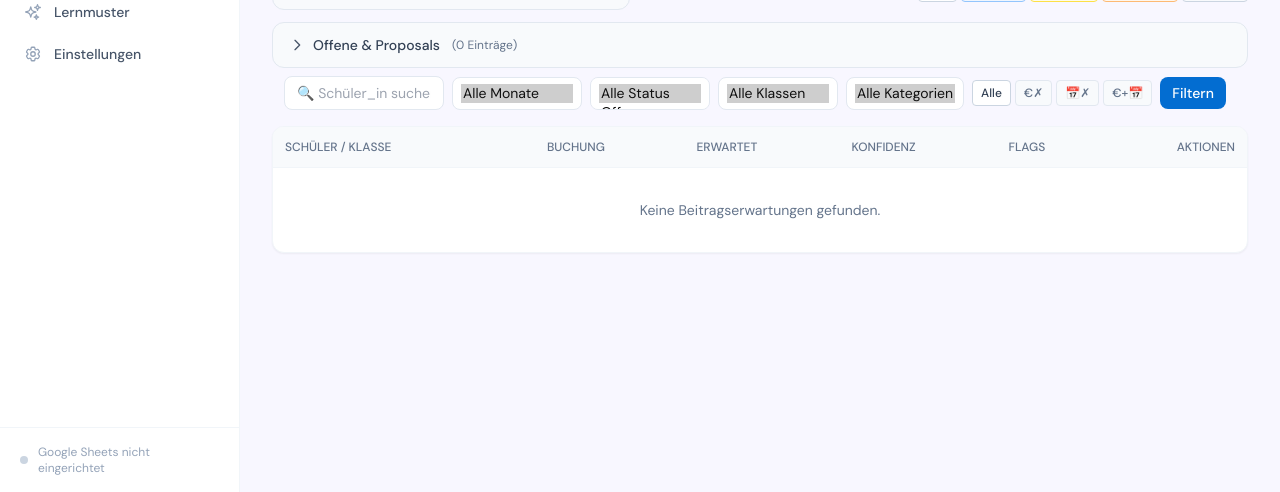
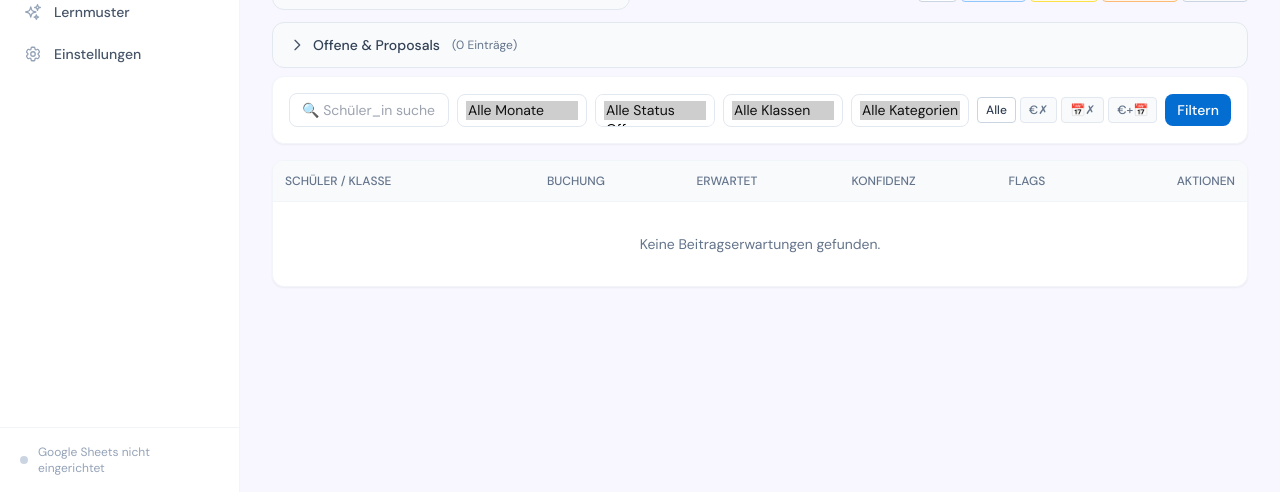
Before and after one commit to minhvn-main/habit-log, a Python web app: template Projects/ONE Berlin/Monatsbeitrag/templates/abgleich.html in a window 1280 px wide. Shown: the part 308-800 px from the top of the page. Run offline with Jinja, Linux system fonts and the light colour scheme; the template is opened without the code that fills it, so the values that code supplies are empty; some libraries are stand-ins or nearby versions.

Commit message:
Fix: Weiße Sektionen konsistent — Überschriften & Filter in Weiß wrappen
- import.html: "Import-Verlauf"-Überschrift mit Header-Struktur in Weiß
- buchungen.html: Tabellenheader in overflow-x-auto div wrappen
- gelernte_zuordnungen.html: Dupliziertes "X Muster gespeichert" entfernen
- abgleich.html:
  * Filter-Form in weiße Section wrappen (Erwartungen-Tab)
  * Filter-Bar für "Nicht zugeordnete Zahlungen" in Weiß
  * Filter-Bar für "Offene Abbuchungen" in Weiß

Alle Überschriften, Filter und Tabellenheader sind jetzt auf weißem Hintergrund
statt auf dem grauen Background — konsistent mit Dashboard-Design.

Co-Authored-By: Claude Haiku 4.5 <noreply@anthropic.com>

```diff
--- a/Projects/ONE Berlin/Monatsbeitrag/templates/abgleich.html
+++ b/Projects/ONE Berlin/Monatsbeitrag/templates/abgleich.html
@@ -329,9 +329,10 @@ document.body.addEventListener('htmx:afterSwap', function(e) {
         <span class="text-slate-500 text-xs font-normal ml-1">(<span id="offene-count">{{ _aktive|length }}</span> Einträge)</span>
     </summary>
     <!-- Filter-Leiste (innerhalb der Sektion) -->
-    <form method="get" id="filter-form" class="mb-2">
+    <div class="mt-2 bg-white rounded-xl shadow-sm border border-slate-100 p-4">
+    <form method="get" id="filter-form">
         <input type="hidden" name="konfidenz" id="konfidenz-hidden" value="{{ konfidenz_filter or '' }}">
-        <div class="flex flex-wrap gap-2 items-center px-3 py-2">
+        <div class="flex flex-wrap gap-2 items-center">
             <input type="text" name="suche" id="suche-input" value="{{ suche }}"
                    placeholder="🔍 Schüler_in suchen…"
                    oninput="filterErwartungenTableDebounced(this.value.toLowerCase().trim())"
@@ -389,7 +390,9 @@ document.body.addEventListener('htmx:afterSwap', function(e) {
             {% endif %}
         </div>
     </form>
-    <div class="bg-white rounded-xl shadow-sm border border-slate-100 overflow-x-auto split-table-wrap">
+    </div>
+
+    <div class="mt-4 bg-white rounded-xl shadow-sm border border-slate-100 overflow-x-auto split-table-wrap">
         <table class="min-w-full divide-y divide-slate-100">
             <thead class="bg-slate-50">
                 <tr>
@@ -524,7 +527,8 @@ document.body.addEventListener('htmx:afterSwap', function(e) {
     {% if freie_buchungen %}
     <div id="pos-buchungen-section">
         <!-- Zahlungen Filter-Leiste -->
-        <div class="flex flex-wrap gap-2 items-center mb-2">
+        <div class="mt-2 bg-white rounded-xl shadow-sm border border-slate-100 p-4 mb-4">
+        <div class="flex flex-wrap gap-2 items-center">
             <label class="flex items-center gap-2 text-sm text-slate-500 cursor-pointer select-none">
                 <input type="checkbox" id="select-all-pos" onchange="toggleSelectAll('pos')" class="rounded" style="accent-color:#036dd1;">
                 Alle auswählen
@@ -545,6 +549,8 @@ document.body.addEventListener('htmx:afterSwap', function(e) {
                         class="px-2 py-1 text-xs rounded border border-slate-300 text-slate-500 bg-slate-50 hover:bg-slate-100 zf-btn">⚪ <span class="hidden sm:inline">Ohne</span></button>
             </div>
         </div>
+        </div>
+
     <div class="bg-white rounded-xl shadow-sm border border-slate-100 overflow-x-auto">
         <table class="min-w-full divide-y divide-slate-100" id="freie-buchungen-table">
             <thead class="bg-slate-50">
@@ -642,7 +648,8 @@ document.body.addEventListener('htmx:afterSwap', function(e) {
     </summary>
     {% if offene_refunds %}
     <div id="neg-buchungen-section">
-        <div class="flex flex-wrap gap-2 items-center mb-2">
+        <div class="mt-2 bg-white rounded-xl shadow-sm border border-slate-100 p-4 mb-4">
+        <div class="flex flex-wrap gap-2 items-center">
             <label class="flex items-center gap-2 text-sm text-slate-500 cursor-pointer select-none">
                 <input type="checkbox" id="select-all-neg" onchange="toggleSelectAll('neg')" class="rounded" style="accent-color:#036dd1;">
                 Alle auswählen
@@ -651,6 +658,8 @@ document.body.addEventListener('htmx:afterSwap', function(e) {
                    oninput="filterRueckbuchungen(this.value)"
                    class="px-3 py-1.5 border border-slate-200 rounded-lg text-sm w-60 ml-auto focus:ring-2 focus:ring-[#036dd1] focus:border-[#036dd1] outline-none">
         </div>
+        </div>
+
     <div class="bg-white rounded-xl shadow-sm border border-orange-200 overflow-x-auto">
         <table class="min-w-full divide-y divide-slate-100">
             <thead class="bg-orange-50">
--- a/Projects/ONE Berlin/Monatsbeitrag/templates/buchungen.html
+++ b/Projects/ONE Berlin/Monatsbeitrag/templates/buchungen.html
@@ -39,7 +39,8 @@
 </form>
 </div>
 
-<div class="bg-white rounded-xl shadow-sm border border-slate-100 overflow-x-auto">
+<div class="bg-white rounded-xl shadow-sm border border-slate-100 overflow-hidden">
+    <div class="overflow-x-auto">
     <table class="min-w-full divide-y divide-slate-100 text-sm">
         <thead class="bg-slate-50">
             <tr>
@@ -82,5 +83,6 @@
             {% endif %}
         </tbody>
     </table>
+    </div>
 </div>
 {% endblock %}
--- a/Projects/ONE Berlin/Monatsbeitrag/templates/gelernte_zuordnungen.html
+++ b/Projects/ONE Berlin/Monatsbeitrag/templates/gelernte_zuordnungen.html
@@ -102,7 +102,6 @@
         </tbody>
     </table>
 </div>
-<p class="text-sm text-slate-500 mt-3">{{ eintraege | length }} Muster gespeichert</p>
 {% else %}
 <div class="bg-white rounded-xl shadow-sm border border-slate-100 p-8 text-center text-slate-500">
     <p class="text-lg font-medium mb-1">Keine gelernten Muster vorhanden</p>
```
Also changed, not shown: Projects/ONE Berlin/Monatsbeitrag/templates/import.html (+6 -3 lines).
